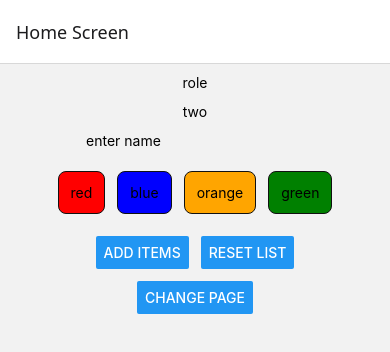
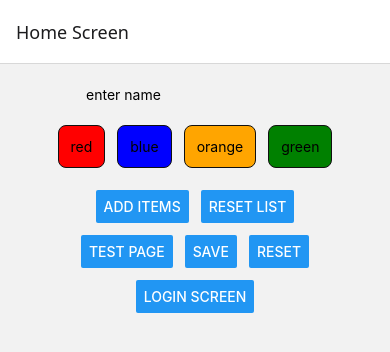
Before and after one commit to caleb05w/359-App, a React Native app: screen /Home in a window 390 px wide. Shown: the top 352 px of the page. Built offline with nearby package versions, Linux system fonts and the light colour scheme.

Commit message:
added login and data saving

```diff
--- a/App.js
+++ b/App.js
@@ -4,6 +4,7 @@ import { NavigationContainer } from "@react-navigation/native";
 
 import HomeScreen from "./src/screens/HomeScreen.js";
 import TestScreen from "./src/screens/TestScreen.js";
+import LoginScreen from "./src/screens/LoginScreen.js";
 
 const Stack = createNativeStackNavigator();
 
@@ -24,6 +25,12 @@ export default function App() {
           options={{title: "Test Screen"}}
           />
 
+          <Stack.Screen
+          name="Login"
+          component={LoginScreen}
+          options={{title: "Login Screen"}}
+          />
+
         {/* <Stack.Screen
           name="Welcome"
           component={WelcomeScreen}
--- a/src/screens/HomeScreen.js
+++ b/src/screens/HomeScreen.js
@@ -13,7 +13,7 @@ import { saveUserPrefs, loadUserPrefs, removeUserPrefs } from '../utils/storage'
 
 export default function HomeScreen({navigation}) {
 
-    const [list, setList] = useState([{name:"role"}, {name:"two"}]);
+    const [list, setList] = useState([""]);
     const [item, setItem] = useState("");
     const [username, setUsername] = useState("");
     const [password, setPassword] = useState("");
@@ -33,23 +33,25 @@ export default function HomeScreen({navigation}) {
 
   //pass values onto next page
   //also load it into our asycn storage
-    const changePage = async () => {
-
-        //save user prefs
-        await saveUserPrefs(item, selectedColor);
-
+    const changePage = () => {
         navigation.navigate("Test", {item:item.trim(), color:selectedColor})
     }
 
+    const updatePrefs = async () => {
+    await saveUserPrefs(item, selectedColor);
+    const load = await loadUserPrefs();
+    Alert.alert(JSON.stringify(load));
+    }
+
     useEffect(()=>{
-        console.log(loadUserPrefs);
 
         (async () => {
         const load = await loadUserPrefs();
-        if (load?.item) setItem(load.item);
-        if (load?.selectedColor) setSelectedColor(load.selectedColor);
-        }
-    )
+        console.log(`unloading log`, load);
+        if (load?.name) setItem(load.name);
+        if (load?.color) setSelectedColor(load.color);
+        })();
+
     }, []);
 
  return (
@@ -60,7 +62,7 @@ export default function HomeScreen({navigation}) {
         ))}
 
             <TextInput
-            styles={styles.h1}
+            styles={[styles.h1, {backgroundColor: selectedColor}]}
             placeholder="enter name"
             value={item}
             onChangeText={setItem}
@@ -93,12 +95,30 @@ export default function HomeScreen({navigation}) {
                 </Button>
             </View>
 
+            <View style={[styles.containerFlexRow]}>
             <Button
-            title="Change page"
+              title="Test Page"
+              onPress={()=>{
+                  changePage()
+                }}/>
+              <Button
+            title="Save"
             onPress={()=>{
-               changePage()
-            }}
-            ></Button>
+               updatePrefs()
+            }}/>
+
+                          <Button
+            title="Reset"
+            onPress={ async () => {
+               removeUserPrefs()
+               Alert.alert("data wiped");
+            }} />
+            </View>
+
+            <Button
+            title = "Login screen"
+            onPress={()=>{navigation.navigate("Login")}}
+            />
         </View>
         </View>
     )
--- /dev/null
+++ b/src/screens/LoginScreen.js
@@ -0,0 +1,9 @@
+import {View, Text} from 'react-native'
+
+export default function LoginScreen(navigation) {
+    return (
+        <View>
+            <Text> Login Page </Text>
+        </View>
+    )
+}
```
